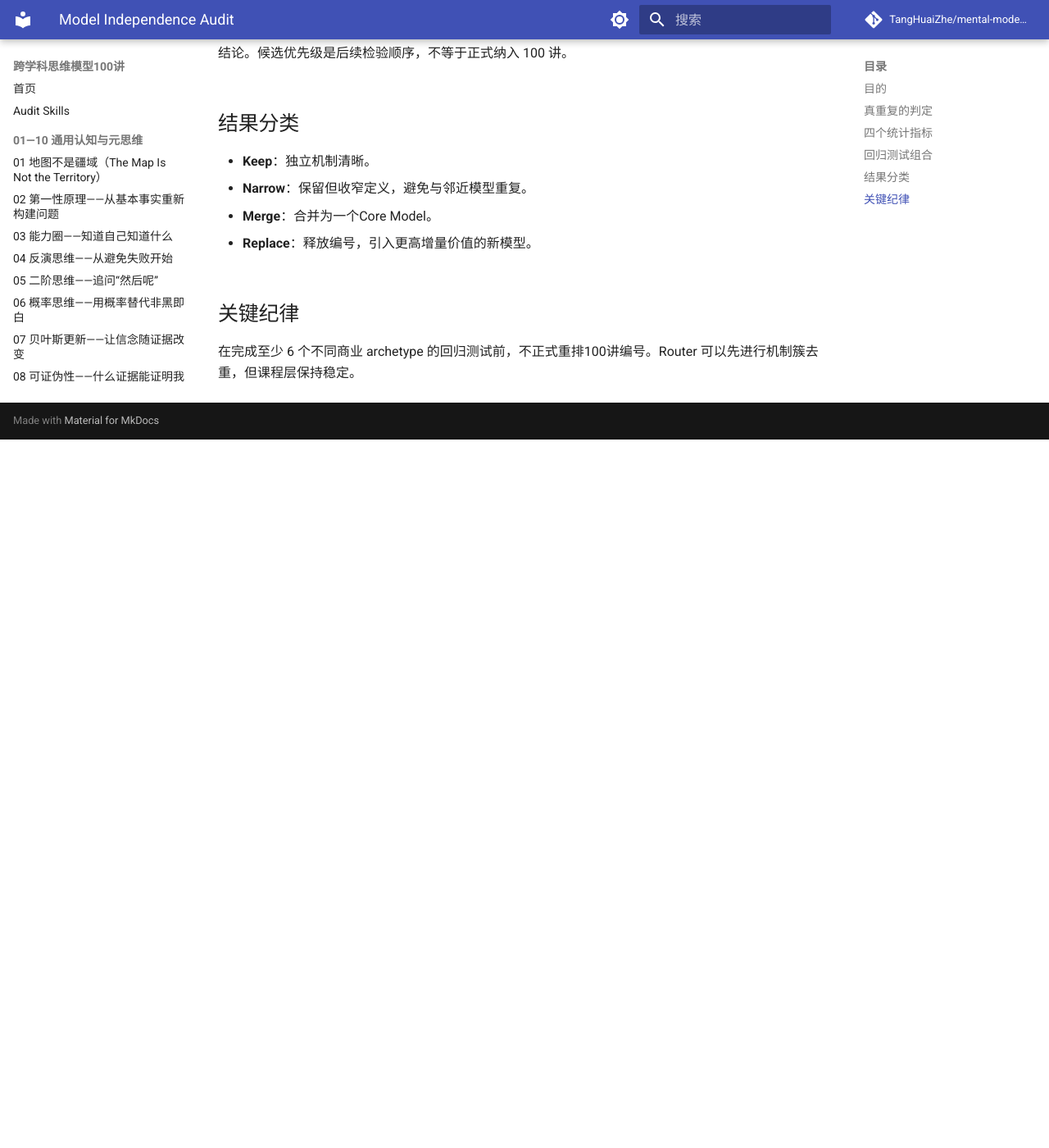
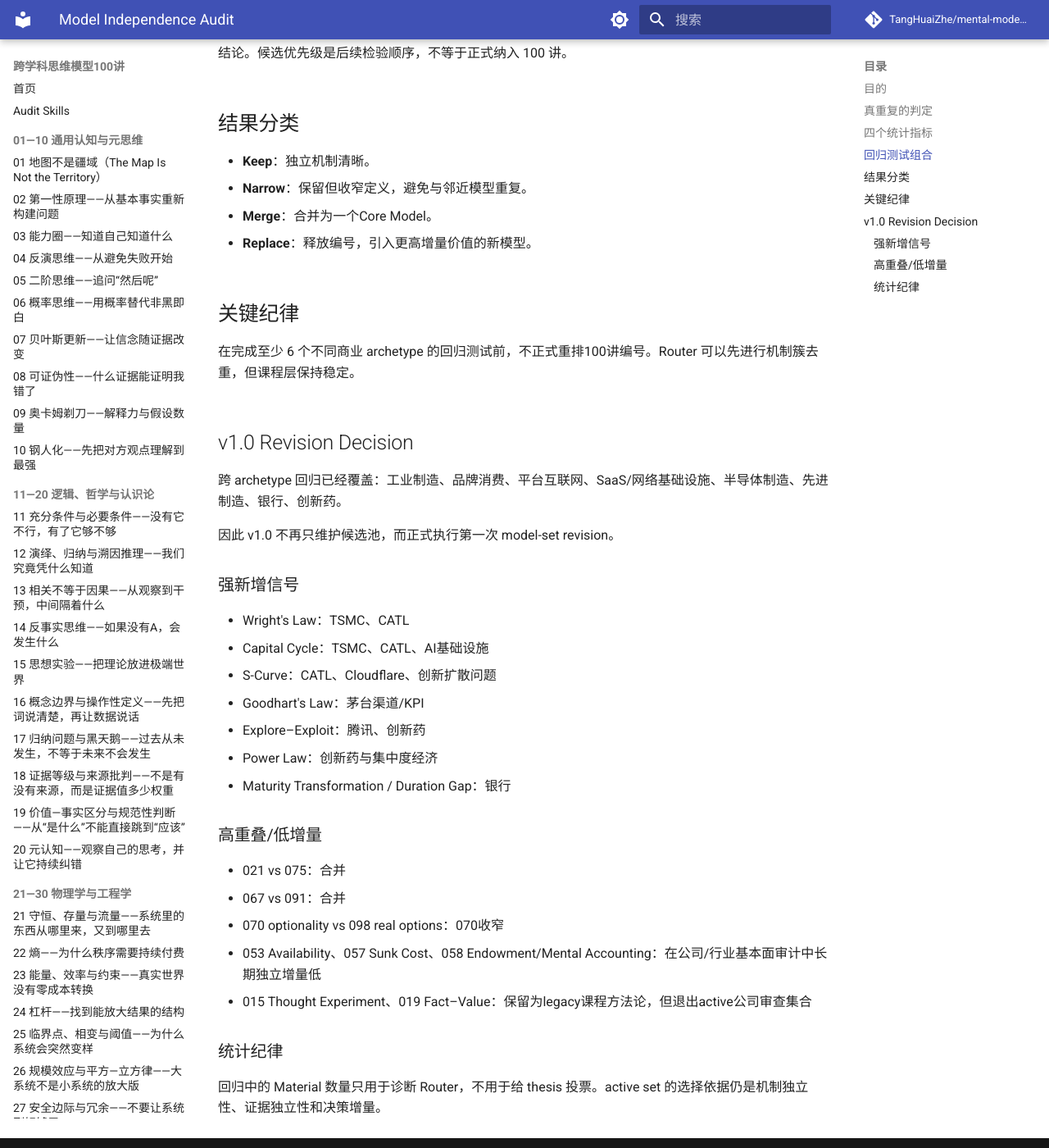
Before and after one commit to TangHuaiZhe/mental-models-audit, an MkDocs documentation site: the page built from docs/model-independence-audit.md, in a window 1280 px wide and 1400 px high, scrolled down 1385 px. Shown: the whole window at 82% size. Built offline with MkDocs 1.6.1 and Material for MkDocs 9.7.7, drawn with Linux system fonts in a browser that asks for light colours; comment, search, counter and statistics services are not loaded; before the commit the page ends 1921 px from its top, so only the background shows below that.

Commit message:
docs: record v1 model independence decision

```diff
--- a/docs/model-independence-audit.md
+++ b/docs/model-independence-audit.md
@@ -52,3 +52,32 @@
 ## 关键纪律
 
 在完成至少 6 个不同商业 archetype 的回归测试前，不正式重排100讲编号。Router 可以先进行机制簇去重，但课程层保持稳定。
+
+
+## v1.0 Revision Decision
+
+跨 archetype 回归已经覆盖：工业制造、品牌消费、平台互联网、SaaS/网络基础设施、半导体制造、先进制造、银行、创新药。
+
+因此 v1.0 不再只维护候选池，而正式执行第一次 model-set revision。
+
+### 强新增信号
+
+- Wright's Law：TSMC、CATL
+- Capital Cycle：TSMC、CATL、AI基础设施
+- S-Curve：CATL、Cloudflare、创新扩散问题
+- Goodhart's Law：茅台渠道/KPI
+- Explore–Exploit：腾讯、创新药
+- Power Law：创新药与集中度经济
+- Maturity Transformation / Duration Gap：银行
+
+### 高重叠/低增量
+
+- 021 vs 075：合并
+- 067 vs 091：合并
+- 070 optionality vs 098 real options：070收窄
+- 053 Availability、057 Sunk Cost、058 Endowment/Mental Accounting：在公司/行业基本面审计中长期独立增量低
+- 015 Thought Experiment、019 Fact–Value：保留为legacy课程方法论，但退出active公司审查集合
+
+### 统计纪律
+
+回归中的 Material 数量只用于诊断 Router，不用于给 thesis 投票。active set 的选择依据仍是机制独立性、证据独立性和决策增量。
```
